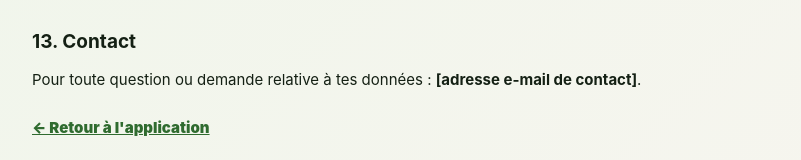
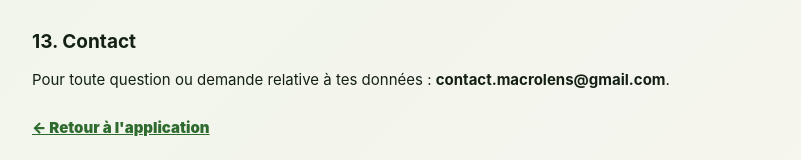
Before and after one commit to lejokerini/macro-tracker-next, a Next.js app: page /confidentialite in a window 1280 px wide. Shown: the part 2160-2320 px from the top of the page, without its empty margins (238-1039 px from the left). Built offline with nearby package versions, Linux system fonts and the light colour scheme.

Commit message:
Contact email dans la politique de confidentialite + fiche Play Store

```diff
--- a/app/confidentialite/page.tsx
+++ b/app/confidentialite/page.tsx
@@ -108,7 +108,7 @@ export default function ConfidentialitePage() {
 
       <h2>13. Contact</h2>
       <p>
-        Pour toute question ou demande relative à tes données : <strong>[adresse e-mail de contact]</strong>.
+        Pour toute question ou demande relative à tes données : <strong>contact.macrolens@gmail.com</strong>.
       </p>
 
       <p style={{ marginTop: 24 }}>
```
